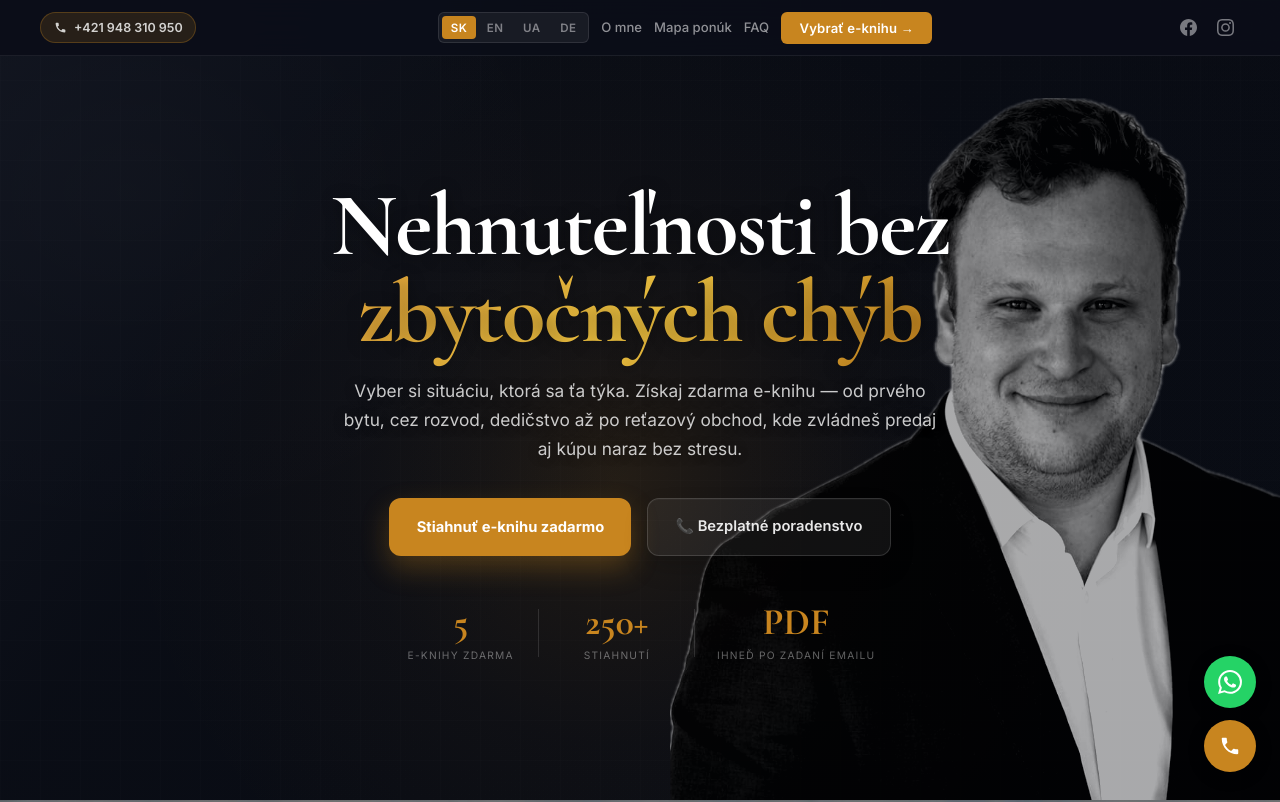
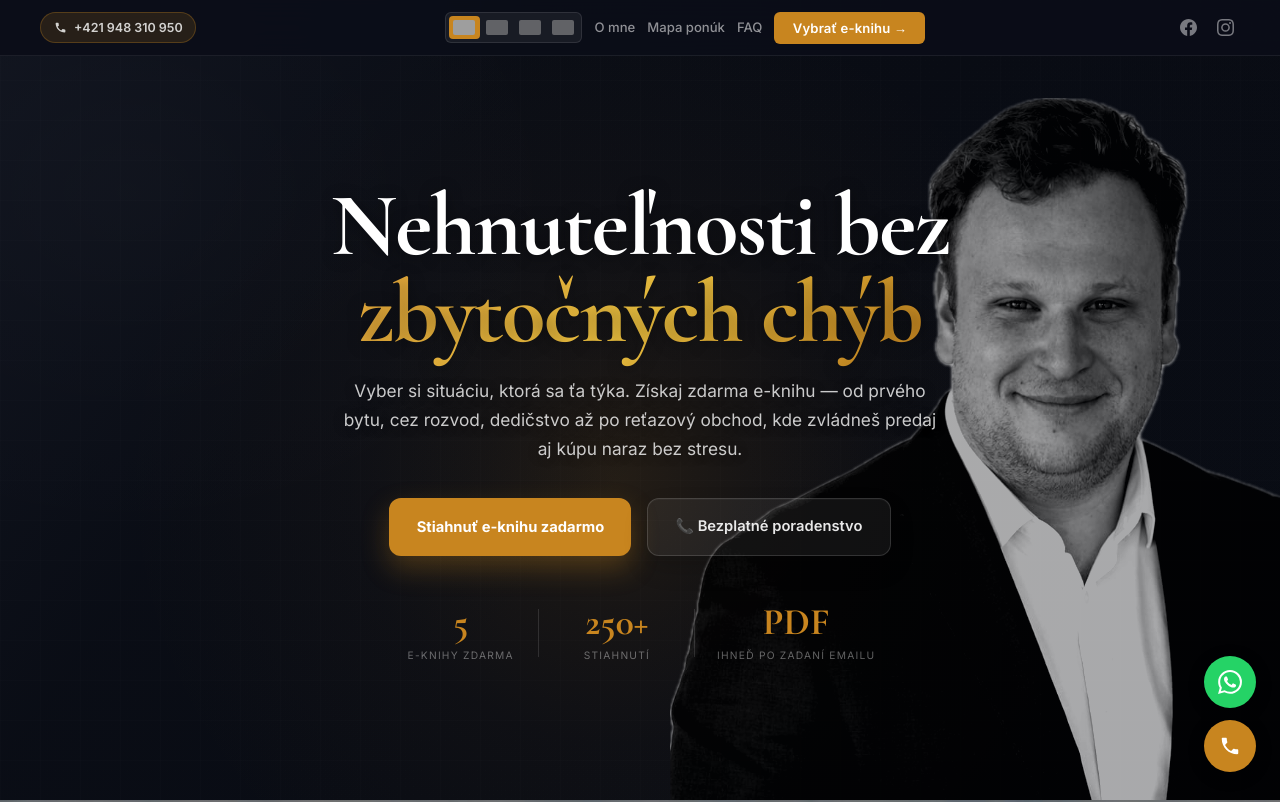
Before and after one commit to radovanvanik-art/ebook-backend, a website: page public/index.html in a window 1280 px wide. Shown: the top 802 px of the page. Drawn offline with nearby package versions, Linux system fonts and the light colour scheme; grey boxes are pictures that could not be loaded; a web font is replaced by a local one.

Commit message:
vlajky: flagcdn obrazky na vsetkych strankach

```diff
--- a/public/index.html
+++ b/public/index.html
@@ -256,7 +256,8 @@
       .nav-phone svg { width: 15px; height: 15px; }
       .nav-phone-label { display: none; }
       .lang-switcher { padding: 2px; }
-      .lang-btn { font-size: 0.68rem; padding: 0.22rem 0.42rem; }
+      .lang-btn { padding: 0.15rem 0.22rem; }
+      .lang-btn img { width: 19px; height: 13px; }
       .nav-social { width: 26px; height: 26px; }
       .nav-social svg { width: 15px; height: 15px; }
     }
@@ -1151,14 +1152,16 @@
       padding: 3px;
     }
     .lang-btn {
-      background: transparent; color: rgba(255,255,255,0.45);
-      border: none; cursor: pointer; font-family: inherit;
-      font-size: 0.72rem; font-weight: 600; letter-spacing: 0.04em;
-      padding: 0.26rem 0.55rem; border-radius: 4px;
-      transition: background 0.18s, color 0.18s;
-    }
-    .lang-btn:hover { color: rgba(255,255,255,0.8); }
-    .lang-btn.active { background: var(--gold); color: var(--white); }
+      background: transparent;
+      border: none; cursor: pointer;
+      padding: 0.22rem 0.28rem; border-radius: 4px;
+      opacity: 0.55;
+      transition: background 0.18s, opacity 0.18s;
+      display: flex; align-items: center; justify-content: center;
+    }
+    .lang-btn:hover { opacity: 1; }
+    .lang-btn.active { background: var(--gold); opacity: 1; }
+    .lang-btn img { width: 22px; height: 15px; object-fit: cover; border-radius: 2px; display: block; }
 
     /* ── FLOATING BUTTONS ──────────────────────────────────────── */
     .floats {
@@ -1365,10 +1368,10 @@
   </a>
   <div class="nav-center">
     <div class="lang-switcher" role="group" aria-label="Jazyk / Language">
-      <button class="lang-btn active" id="lang-sk" onclick="setLang('sk')">SK</button>
-      <button class="lang-btn" id="lang-en" onclick="setLang('en')">EN</button>
-      <button class="lang-btn" id="lang-ua" onclick="setLang('ua')">UA</button>
-      <button class="lang-btn" id="lang-de" onclick="setLang('de')">DE</button>
+      <button class="lang-btn active" id="lang-sk" onclick="setLang('sk')" title="Slovenčina"><img src="https://flagcdn.com/w40/sk.png" alt="SK" width="22" height="15" loading="lazy"></button>
+      <button class="lang-btn" id="lang-en" onclick="setLang('en')" title="English"><img src="https://flagcdn.com/w40/gb.png" alt="EN" width="22" height="15" loading="lazy"></button>
+      <button class="lang-btn" id="lang-ua" onclick="setLang('ua')" title="Українська"><img src="https://flagcdn.com/w40/ua.png" alt="UA" width="22" height="15" loading="lazy"></button>
+      <button class="lang-btn" id="lang-de" onclick="setLang('de')" title="Deutsch"><img src="https://flagcdn.com/w40/de.png" alt="DE" width="22" height="15" loading="lazy"></button>
     </div>
     <a href="/o-mne" style="color:rgba(255,255,255,0.55);font-size:0.82rem;font-weight:500;text-decoration:none;transition:color 0.2s;" onmouseover="this.style.color='white'" onmouseout="this.style.color='rgba(255,255,255,0.55)'">O mne</a>
     <a href="/mapa" style="color:rgba(255,255,255,0.55);font-size:0.82rem;font-weight:500;text-decoration:none;transition:color 0.2s;" onmouseover="this.style.color='white'" onmouseout="this.style.color='rgba(255,255,255,0.55)'">Mapa ponúk</a>
```
Also changed, not shown: public/dedicstvo.html (+8 -6 lines), public/exekucia.html (+8 -6 lines), public/faq.html (+8 -6 lines), public/o-mne.html (+8 -6 lines), public/prvy-byt.html (+8 -6 lines), public/retazovy-obchod.html (+8 -6 lines), public/rozvod.html (+8 -6 lines).
